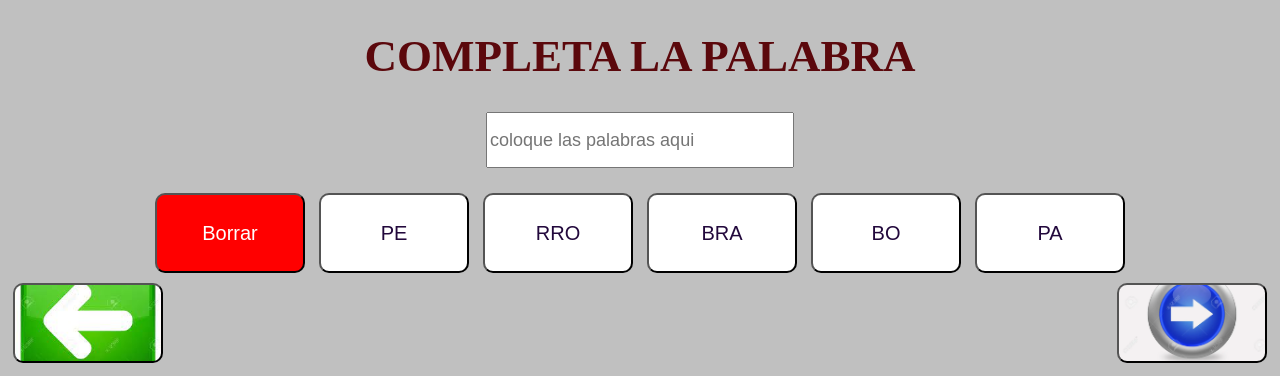
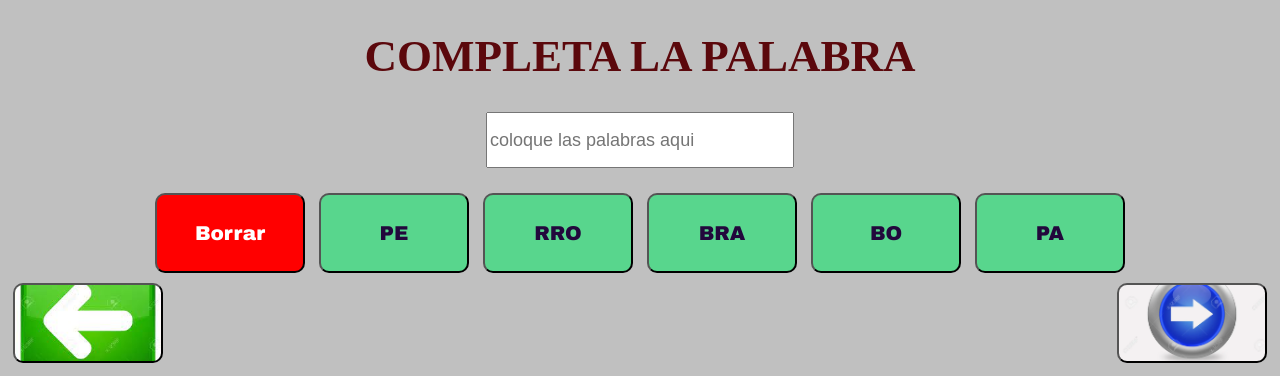
Before and after one commit to torvis2022/juego_palabras, a PHP site: page /pantallas/Juego.php in a window 1280 px wide. Shown: the part 490-866 px from the top of the page. Run offline with PHP 8.4, Linux system fonts and the light colour scheme.

Commit message:
modificand

```diff
--- a/pantallas/Juego.php
+++ b/pantallas/Juego.php
@@ -21,13 +21,14 @@
             display: inline-block;
             width: 150px;
             height: 80px;
-            background-color: white; /* Fondo blanco para los botones de "Atrás" y "Siguiente" */
+            background-color:#58D68D ; /* Fondo  para los botones  */
             border-radius: 10px;
             padding: 15px 30px;
             margin: 5px;
             color: #22083c;
             text-decoration: none;
             font-size: 20px; /* Tamaño de fuente */
+            font-family: Arial Black, sans-serif; /* Cambia "Arial, sans-serif" por la fuente que desees utilizar */
         }
         img {
             width: 300px; /* Establecer el ancho deseado para la imagen */
```
